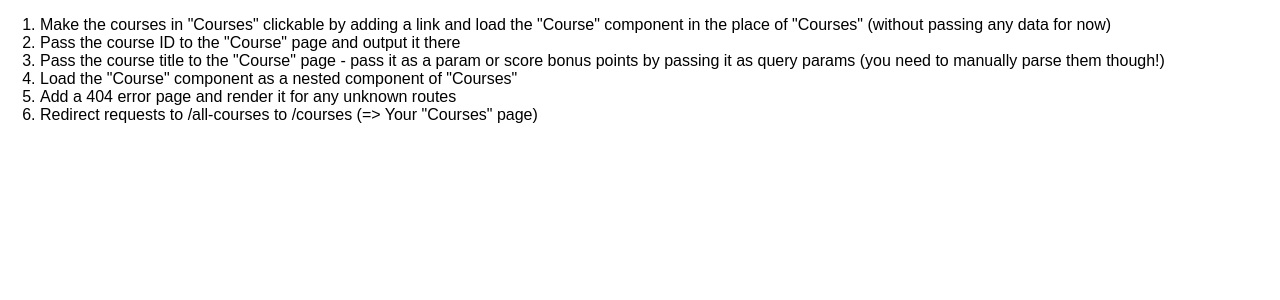
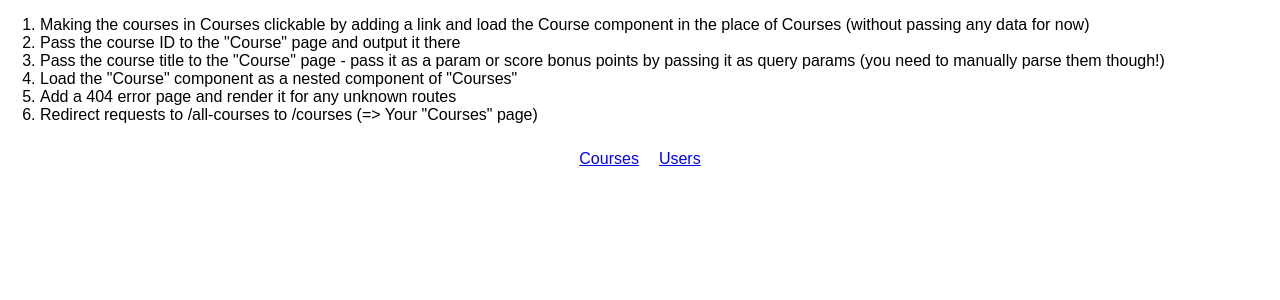
Before and after one commit to RaidenDilan/react-complete-guide-assignment-3, a React (Create React App) app: page / in a window 1280 px wide. Shown: the top 300 px of the page. Built offline with nearby package versions, Linux system fonts and the light colour scheme; the HTML template or start-up script is replaced by a standard one.

Commit message:
Making the courses in Courses clickable by adding a link and load the Course component in the place of Courses (without passing any data for now)

```diff
--- a/src/App.js
+++ b/src/App.js
@@ -1,5 +1,5 @@
 import React, { Component } from 'react';
-import { Route } from 'react-router-dom';
+import { Route, Link } from 'react-router-dom';
 
 import Courses from './containers/Courses/Courses';
 import Users from './containers/Users/Users';
@@ -9,13 +9,23 @@
     return (
       <div className='App'>
         <ol style={ { textAlign: 'left' } }>
-          <li>Make the courses in "Courses" clickable by adding a link and load the "Course" component in the place of "Courses" (without passing any data for now)</li>
+          <li>Making the courses in Courses clickable by adding a link and load the Course component in the place of Courses (without passing any data for now)</li>
           <li>Pass the course ID to the "Course" page and output it there</li>
           <li>Pass the course title to the "Course" page - pass it as a param or score bonus points by passing it as query params (you need to manually parse them though!)</li>
           <li>Load the "Course" component as a nested component of "Courses"</li>
           <li>Add a 404 error page and render it for any unknown routes</li>
           <li>Redirect requests to /all-courses to /courses (=> Your "Courses" page)</li>
         </ol>
+        <nav>
+          <ul style={ { listStyle: 'none', margin: 'auto', padding: '0' } }>
+            <li style={ { margin: '10px', display: 'inline-block' } }>
+              <Link to='/courses'>Courses</Link>
+            </li>
+            <li style={ { margin: '10px', display: 'inline-block' } }>
+              <Link to='/users'>Users</Link>
+            </li>
+          </ul>
+        </nav>
         <Route path='/courses' component={ Courses } />
         <Route path='/users' component={ Users } />
       </div>
```
